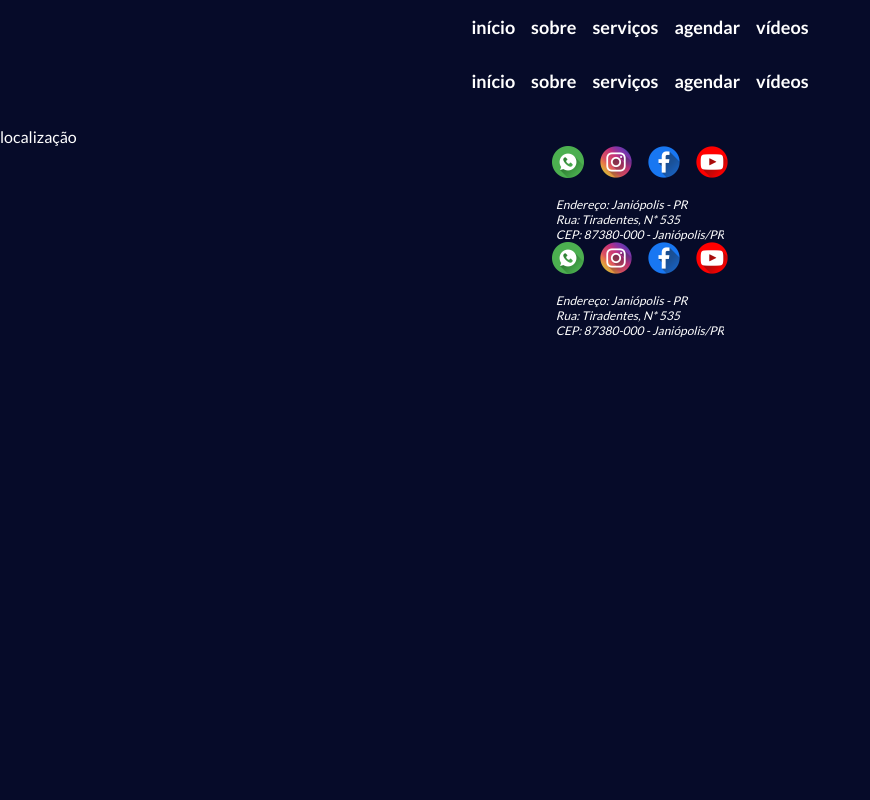
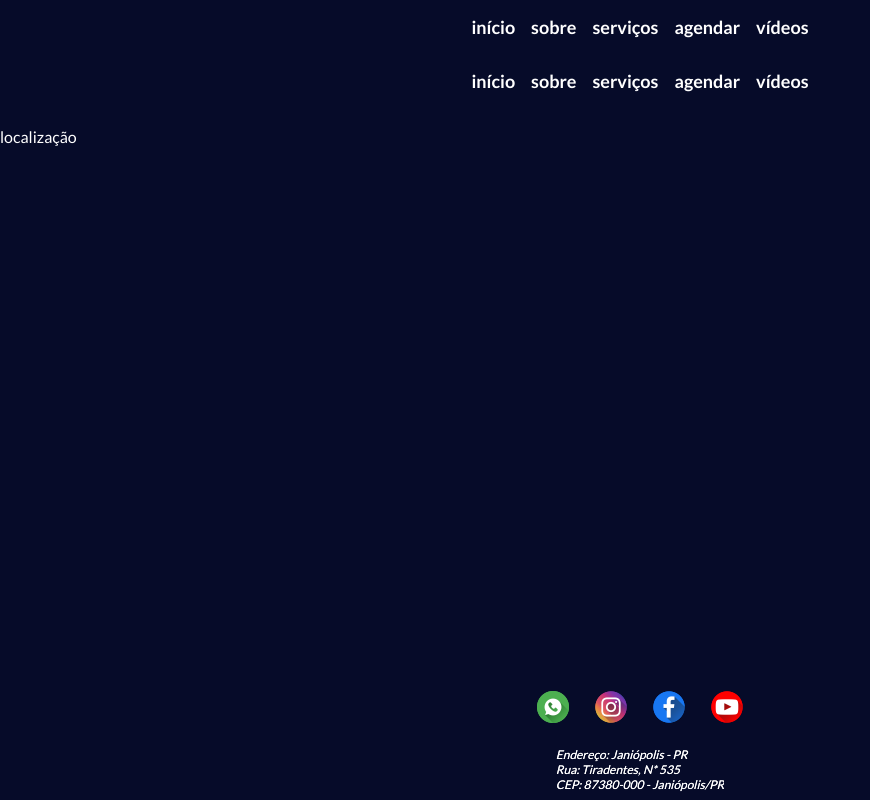
Before and after one commit to Luis-Mackiewicz/camargo-advocacia, a React (Vite) app: page /contact-us in a window 1280 px wide. Shown: the whole page, without its empty margins (0-870 px from the left). Built offline with nearby package versions, Linux system fonts and the light colour scheme.

Commit message:
feat: create animation to links in footer

```diff
--- a/src/components/footer/Footer.css
+++ b/src/components/footer/Footer.css
@@ -5,14 +5,20 @@
     text-decoration: none;
   }
 
+  footer {
+    position: fixed;
+    bottom: 1%;
+    display: flex;
+    flex-direction: column;
+    width: 100vw;
+  }
+
   address {
     font-size: 12px;
   }
 
   .footer-navigation {
-    display: flex;
     list-style: none;
-    justify-content: center;
   }
 
   .footer-navigation ul {
@@ -35,3 +41,12 @@
     margin-top: 1rem;
   }
 }
+
+.footer-list li {
+  padding: 5px;
+}
+
+.footer-images:hover {
+  transform: scale(1.2);
+  transition-delay: 60ms;
+}
--- a/src/components/footer/Footer.tsx
+++ b/src/components/footer/Footer.tsx
@@ -6,7 +6,7 @@ export default function Footer() {
   return (
     <footer>
       <nav className="footer-navigation">
-        <ul>
+        <ul className="footer-list">
           <li>
             <a href={whatsappLink}>
               <img
```
